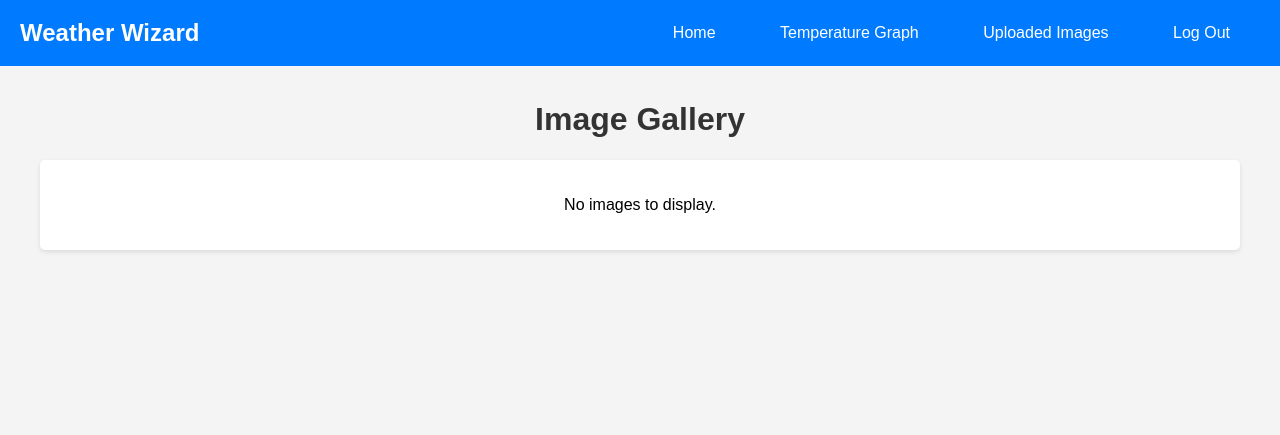
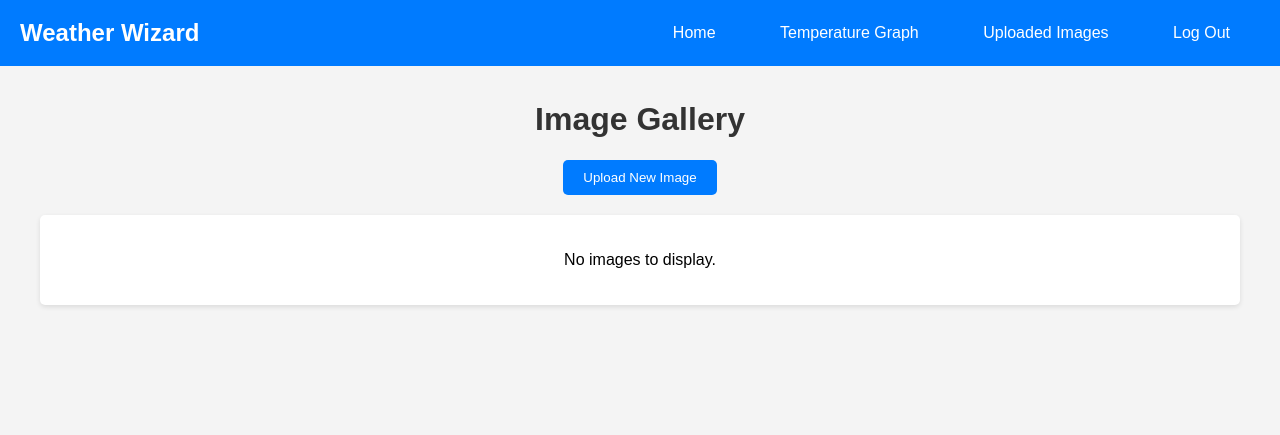
Before and after one commit to liu-cal/WeatherWizard, a Flask app: page /result in a window 1280 px wide. Shown: the top 435 px of the page. Run offline with Flask 3, Linux system fonts and the light colour scheme; a user stored in the database is signed in; data that the repository does not hold is empty; parts of the project's set-up code (start-up, migrations or seed data) failed here and were passed over.

Commit message:
Insert form for images

```diff
--- a/weather_wizard_backend/main.py
+++ b/weather_wizard_backend/main.py
@@ -1,12 +1,16 @@
 import atexit
+import os
+
 from flask import Flask, render_template, request, redirect, url_for, flash, session
 from flask_login import LoginManager, UserMixin, login_user, logout_user, login_required, current_user
 from werkzeug.security import generate_password_hash, check_password_hash
 
 from Database.db_get import fetchImages, fetchTimeTempHumid, fetchUsers, fetchUserByUsernameAndPassword
-from Database.db_insert import insertUser
+from Database.db_insert import insertUser, insertImage
 from Database.db_setup import create_connection, insertDefaultImages, deleteAllImages, deleteAllTimeTempHumidData, \
     insertFakeTimeTempHumidData, insertDummyUser, deleteAllUsers
+
+from werkzeug.utils import secure_filename
 
 import pandas as pd
 
@@ -118,6 +122,32 @@ def result():
     images = fetchImages().get_json()  # Fetch images from the database
     return render_template('result.html', image_files=images)
 
+
+@app.route('/upload_image', methods=['POST'])
+@login_required
+def upload_image():
+    if 'image' in request.files:
+        image = request.files['image']
+        if image.filename != '':
+            filename = secure_filename(image.filename)
+            file_path = os.path.join('uploads', filename)
+            image.save(file_path)
+
+            # Open the file in binary mode and read
+            with open(file_path, 'rb') as file:
+                file_data = file.read()
+
+            # Insert image into the database
+            insertImage(filename, file_data)
+
+            # Optionally, remove the image file after saving to database
+            os.remove(file_path)
+
+            flash('Image uploaded successfully!', 'success')
+        else:
+            flash('No selected file', 'error')
+    return redirect(url_for('result'))
+
 if __name__ == '__main__':
     create_connection()
     insertDefaultImages()
--- a/weather_wizard_backend/templates/result.html
+++ b/weather_wizard_backend/templates/result.html
@@ -94,6 +94,56 @@
             border-radius: 5px;
             box-shadow: 0 2px 5px rgba(0, 0, 0, 0.1);
         }
+        /* Modal Styles */
+        .modal {
+            display: none;
+            position: fixed;
+            z-index: 1;
+            left: 0;
+            top: 0;
+            width: 100%;
+            height: 100%;
+            overflow: auto;
+            background-color: rgba(0, 0, 0, 0.4);
+        }
+        .modal-content {
+            background-color: #fefefe;
+            margin: 15% auto;
+            padding: 20px;
+            border: 1px solid #888;
+            width: 40%;
+            box-shadow: 0px 8px 16px 0px rgba(0,0,0,0.2);
+            border-radius: 5px;
+        }
+        .close {
+            color: #aaa;
+            float: right;
+            font-size: 28px;
+            font-weight: bold;
+        }
+        .close:hover,
+        .close:focus {
+            color: black;
+            text-decoration: none;
+            cursor: pointer;
+        }
+        /* Blur background */
+        .blur-background {
+            filter: blur(5px);
+        }
+        #toggleUploadForm {
+            display: block;
+            margin: 20px auto;
+            padding: 10px 20px;
+            background-color: #007bff;
+            color: white;
+            border: none;
+            border-radius: 5px;
+            cursor: pointer;
+        }
+        #toggleUploadForm:hover {
+            background-color: #0056b3;
+        }
     </style>
 </head>
 <body>
@@ -103,13 +153,9 @@
             <a href="/">Home</a>
             <a href="/line_graph">Temperature Graph</a>
             <a href="/result">Uploaded Images</a>
-
             {% if current_user.is_authenticated %}
-                <!-- Display Log Out button if the user is authenticated -->
                 <a href="{{ url_for('logout') }}">Log Out</a>
             {% endif %}
-
-            <!-- Additional links if needed -->
         </div>
     </div>
 
@@ -117,6 +163,19 @@
         <header class="header">
             <h1>Image Gallery</h1>
         </header>
+        <button id="toggleUploadForm">Upload New Image</button>
+
+        <!-- Modal -->
+        <div id="uploadModal" class="modal">
+            <div class="modal-content">
+                <span class="close">&times;</span>
+                <form method="POST" action="{{ url_for('upload_image') }}" enctype="multipart/form-data">
+                    <input type="file" name="image" required>
+                    <input type="submit" value="Upload Image">
+                </form>
+            </div>
+        </div>
+
         <div class="card-container">
             {% if image_files %}
                 {% for image in image_files %}
@@ -135,5 +194,35 @@
     <footer>
         <p>&copy; 2023 Weather Wizard | All rights reserved.</p>
     </footer>
+
+    <script>
+        // Get the modal
+        var modal = document.getElementById("uploadModal");
+
+        // Get the button that opens the modal
+        var btn = document.getElementById("toggleUploadForm");
+
+        // Get the <span> element that closes the modal
+        var span = document.getElementsByClassName("close")[0];
+
+        // Open the modal
+        btn.onclick = function() {
+            modal.style.display = "block";
+        }
+
+        // Close the modal
+        span.onclick = function() {
+            modal.style.display = "none";
+            document.body.classList.remove('blur-background');
+        }
+
+        // Close the modal if the user clicks outside of it
+        window.onclick = function(event) {
+            if (event.target == modal) {
+                modal.style.display = "none";
+                document.body.classList.remove('blur-background');
+            }
+        }
+    </script>
 </body>
 </html>
```
Also changed, not shown: weather_wizard_backend/identifier.sqlite (added).
